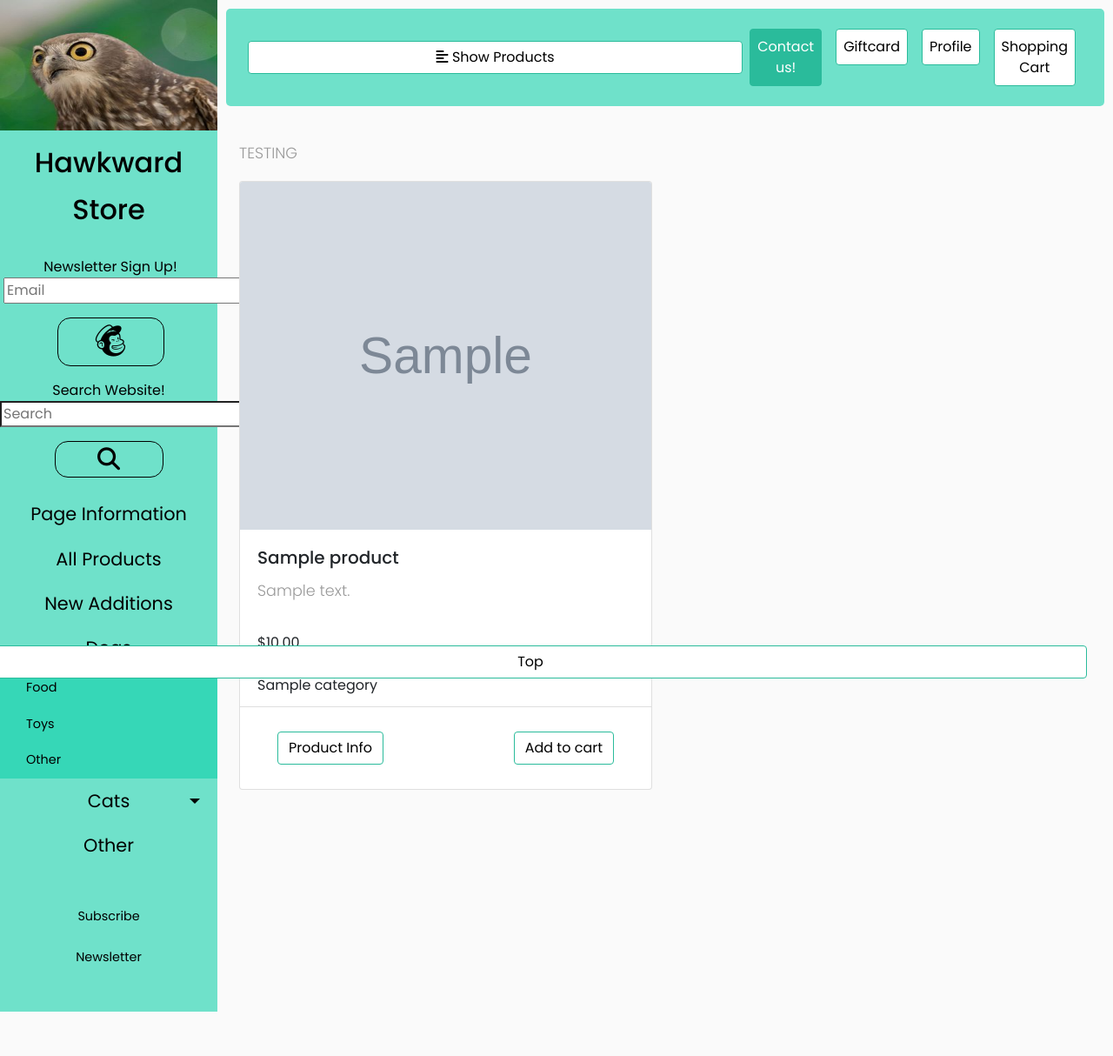
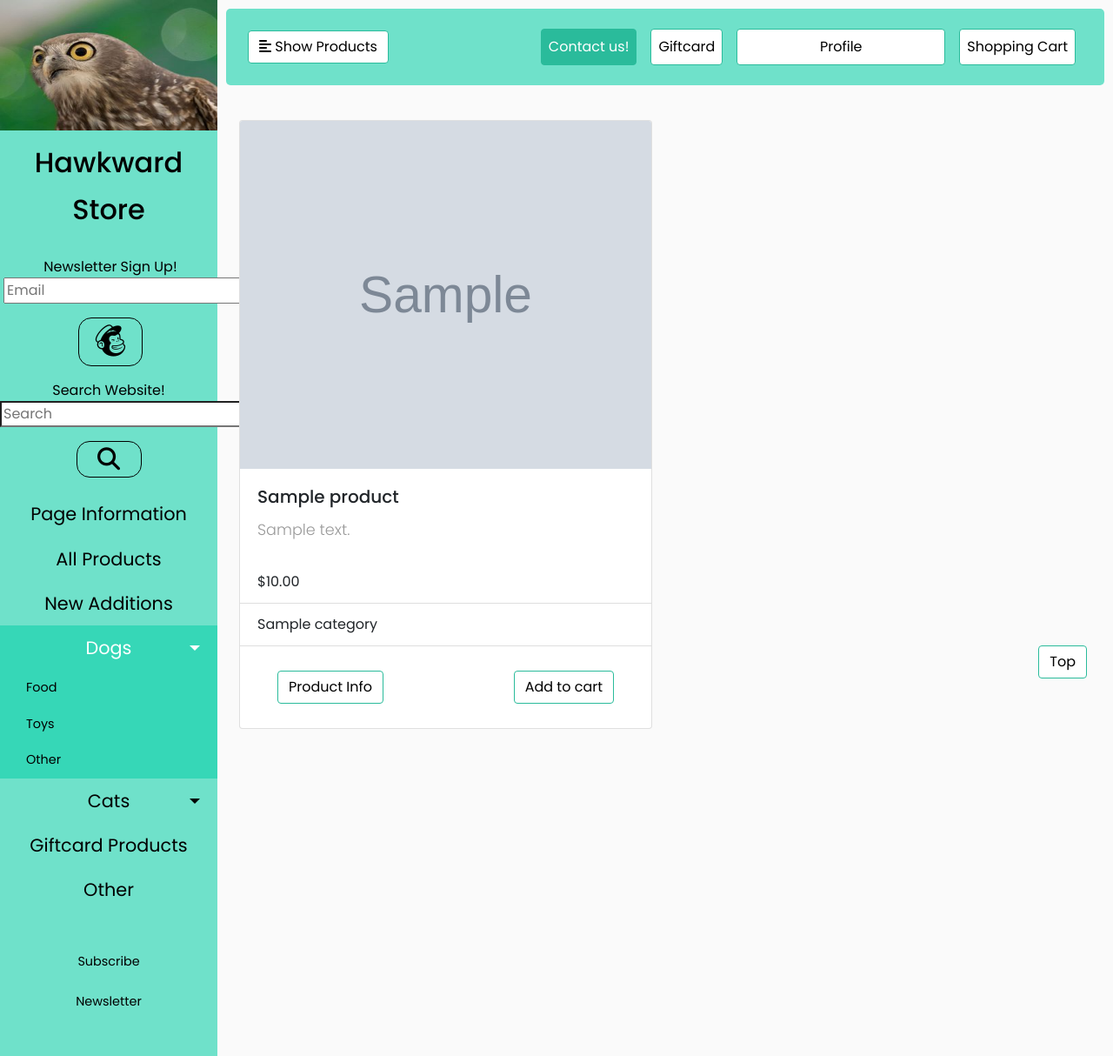
Before and after one commit to Code-Institute-Submissions/hawkward_store, a Django app: page /products/ in a window 1280 px wide, after a click on "Dogs". Shown: the whole page at 87% size. Before the commit the page ends 1163 px from the top, so only its background shows below. Run offline with Django 3.2, Linux system fonts and the light colour scheme; tables that the repository leaves empty hold one stand-in row (values such as "Sample post"); grey boxes marked "Sample" are stand-in pictures; some libraries are stand-ins or nearby versions.

Commit message:
changed active trigger and implemented it in python, added different queries in order to showcase different products. changed some button css, changed sidebar css

```diff
--- a/products/admin.py
+++ b/products/admin.py
@@ -6,6 +6,7 @@ from .models import Product, Category, Animals
 
 class ProductAdmin(admin.ModelAdmin):
     list_display = (
+        'pk',
         'sku',
         'name',
         'category',
@@ -17,12 +18,14 @@ class ProductAdmin(admin.ModelAdmin):
 
 class CategoryAdmin(admin.ModelAdmin):
     list_display = (
+        'pk',
         'friendly_name',
         'name',
     )
 
 class AnimalsAdmin(admin.ModelAdmin):
     list_display = (
+        'pk',
         'friendly_name',
         'name',
     )
--- a/products/templates/products/base.html
+++ b/products/templates/products/base.html
@@ -2,11 +2,6 @@
 {% load static %}
 {% block content %}
 <div class="container">
-    <div class="row">
-        <div class="col">
-            <p>TESTING</p>
-        </div>
-    </div>
     <div class="row">
         {% for product in products %}
         <div class="col-12 col-md-6 mb-5">
--- a/products/views.py
+++ b/products/views.py
@@ -10,7 +10,8 @@ from .forms import ProductForm, CategoryForm, AnimalsForm
 
 def products(request):
     """ Products page view """
-    products = Product.objects.all()
+    products = Product.objects.all().order_by('name')
+    active = None
     query = None
     if request.GET:
         if 'q' in request.GET:
@@ -19,15 +20,54 @@ def products(request):
                 return redirect(reverse('products'))
 
             queries = Q(name__icontains=query) | Q(
-                description__icontains=query)
+                description__icontains=query) | Q(
+                    category__name__icontains=query) | Q(
+                        animal__name__icontains=query)
             products = products.filter(queries)
+        if 'all' in request.GET:
+            active = 'all'
+            products = Product.objects.all().order_by('name')
         if 'new' in request.GET:
-                products = Product.objects.filter(price=10.00)
+            active = 'new'
+            products = Product.objects.order_by('-pk')
         if 'dog_food' in request.GET:
-                products = Product.objects.filter(price=5.99)
+            active = 'dog_food'
+            products = Product.objects.filter(
+                Q(animal__name__icontains='dog') & Q(category__name__icontains='food'))
+        if 'dog_toys' in request.GET:
+            active = 'dog_toys'
+            products = Product.objects.filter(
+                Q(animal__name__icontains='dog') & Q(category__name__icontains='toys'))
+        if 'dog_other' in request.GET:
+            active = 'dog_other'
+            products = Product.objects.filter(Q(animal__name__icontains='dog')).exclude(
+                Q(category__name__icontains='food')).exclude(Q(category__name__icontains='toys'))
+        if 'cat_food' in request.GET:
+            active = 'cat_food'
+            products = Product.objects.filter(
+                Q(animal__name__icontains='cat') & Q(category__name__icontains='food'))
+        if 'cat_toys' in request.GET:
+            active = 'cat_toys'
+            products = Product.objects.filter(
+                Q(animal__name__icontains='cat') & Q(category__name__icontains='toys'))
+        if 'cat_other' in request.GET:
+            active = 'cat_other'
+            products = Product.objects.filter(Q(animal__name__icontains='cat')).exclude(
+                Q(category__name__icontains='food')).exclude(Q(category__name__icontains='toys'))
+        if 'giftcard' in request.GET:
+            active = 'giftcard'
+            products = Product.objects.filter(has_giftcard=True)
+        if 'other' in request.GET:
+            active = 'other'
+            products = Product.objects.all().exclude(
+                Q(category__name__icontains='food')).exclude(
+                    Q(category__name__icontains='toys')).exclude(
+                        Q(animal__name__icontains='cat')).exclude(
+                            Q(animal__name__icontains='dog'))
 
     context = {
         'products': products,
+        'active': active,
     }
 
     return render(request, 'products/base.html', context)
@@ -102,6 +142,7 @@ def edit_product(request, product_id):
 
     return render(request, template, context)
 
+
 @login_required
 def delete_product(request, product_id):
     product = get_object_or_404(Product, pk=product_id)
--- a/static/css/base.css
+++ b/static/css/base.css
@@ -11,10 +11,8 @@ body {
 button, button:hover, button:focus {
   color: inherit;
   outline: none;
-  border: none;
   background-color: inherit;
   transition: all 0.3s;
-  width: 100%;
 }
 
 .buttonSidebarActive {
@@ -57,6 +55,11 @@ a, a:hover, a:focus {
   border-color: #2abb9b;
 }
 
+.btn-width, .btn-width:hover, .btn-width:focus, .btn-width:active {
+  border: none;
+  width: 100%;
+}
+
 .activeBtnNavbar, .btn-navbar:hover {
   color: #fff !important;
   background-color: #2abb9b;
@@ -94,11 +97,12 @@ a, a:hover, a:focus {
   margin-bottom: 1rem;
   padding: 0.3rem !important;
   display: inline !important;
-  width: 50%;
+  width: 30%;
 }
 
 .btn-sidebar:hover {
-  width: 50%;
+  border: 1px solid #2abb9b;
+  width: 30%;
 }
 
 #sidebar .sidebar-header {
@@ -122,7 +126,7 @@ a, a:hover, a:focus {
   background: #2abb9b;
 }
 
-#sidebar ul li.active>a, a[aria-expanded="true"], {
+#sidebar ul li.active>a, a[aria-expanded="true"] {
   color: #fff;
   background: #36d7b7;
 }
--- a/static/js/base.js
+++ b/static/js/base.js
@@ -18,13 +18,3 @@ for (var i = 0; i < navBtns.length; i++) {
         this.className += " activeBtnNavbar";
     });
 };
-
-const sidebarUl = document.getElementById("sidebarUl");
-const sideBtns = sidebarUl.getElementsByClassName("sidebarNavLink");
-for (var i = 0; i < sideBtns.length; i++) {
-    sideBtns[i].addEventListener("click", function () {
-        const current = document.getElementsByClassName("buttonSidebarActive");
-        current[0].className = current[0].className.replace(" buttonSidebarActive", "");
-        this.className += " activeBtnNavbar";
-    });
-};
--- a/templates/base.html
+++ b/templates/base.html
@@ -57,65 +57,68 @@
                     </form>
                 </li>
                 <li>
+                    <a href="#" class="text-center">Page Information</a>
+                </li>
+                <li>
                     <form method="GET" action="{% url 'products' %}">
-                        <button type="submit" name="page" class="sidebarNavLink">Page Information</button>
+                        <button type="submit" name="all" class="sidebarNavLink btn-width{% if active == 'all'%} buttonSidebarActive {% endif %}">All Products</button>
                     </form>
                 </li>
                 <li>
                     <form method="GET" action="{% url 'products' %}">
-                        <button type="submit" name="all" class="sidebarNavLink">All Products</button>
+                        <button type="submit" name="new" class="sidebarNavLink btn-width{% if active == 'new'%} buttonSidebarActive {% endif %}">New Additions</button>
                     </form>
                 </li>
                 <li>
-                    <form method="GET" action="{% url 'products' %}">
-                        <button type="submit" name="new" class="sidebarNavLink">New Additions</button>
-                    </form>
-                </li>
-                <li>
-                    <a href="#dogsSubmenu" data-toggle="collapse" aria-expanded="false"
-                        class="dropdown-toggle sidebarNavLink text-center">Dogs</a>
-                    <ul class="collapse list-unstyled" id="dogsSubmenu">
+                    <a href="#dogsSubmenu" data-toggle="collapse" aria-expanded="{% if active == 'dog_food' or active == 'dog_toys' or active == 'dog_other'%}true{% else %}false{% endif %}"
+                        class="dropdown-toggle sidebarNavLink text-center{% if active == 'dog_food' or active == 'dog_toys' or active == 'dog_other'%} buttonSidebarActive {% endif %}">Dogs</a>
+                    <ul class="collapse list-unstyled {% if active == 'dog_food' or active == 'dog_toys' or active == 'dog_other'%}show{% endif %}" id="dogsSubmenu">
                         <li>
                             <form method="GET" action="{% url 'products' %}">
-                                <button type="submit" name="dog_food" class="text-left size-text">Food</button>
+                                <button type="submit" name="dog_food" class="text-left size-text btn-width{% if active == 'dog_food'%} buttonSidebarActive {% endif %}">Food</button>
                             </form>
                         </li>
                         <li>
                             <form method="GET" action="{% url 'products' %}">
-                                <button type="submit" name="dog_toys" class="text-left">Toys</button>
+                                <button type="submit" name="dog_toys" class="text-left btn-width{% if active == 'dog_toys'%} buttonSidebarActive {% endif %}">Toys</button>
                             </form>
                         </li>
                         <li>
                             <form method="GET" action="{% url 'products' %}">
-                                <button type="submit" name="dog_other" class="text-left">Other</button>
+                                <button type="submit" name="dog_other" class="text-left btn-width{% if active == 'dog_other'%} buttonSidebarActive {% endif %}">Other</button>
                             </form>
                         </li>
                     </ul>
                 </li>
                 <li>
-                    <a href="#catsSubmenu" data-toggle="collapse" aria-expanded="false"
-                        class="dropdown-toggle sidebarNavLink text-center">Cats</a>
-                    <ul class="collapse list-unstyled" id="catsSubmenu">
+                    <a href="#catsSubmenu" data-toggle="collapse" aria-expanded="{% if active == 'cat_food' or active == 'cat_toys' or active == 'cat_other'%}true{%else%}false{% endif %}"
+                        class="dropdown-toggle sidebarNavLink text-center {% if active == 'cat_food' or active == 'cat_toys' or active == 'cat_other'%}buttonSidebarActive{% endif %}">Cats</a>
+                    <ul class="collapse list-unstyled {% if active == 'cat_food' or active == 'cat_toys' or active == 'cat_other'%}show{% endif %}" id="catsSubmenu">
                         <li>
                             <form method="GET" action="{% url 'products' %}">
-                                <button type="submit" name="cat_food" class="text-left">Food</button>
+                                <button type="submit" name="cat_food" class="text-left btn-width{% if active == 'cat_food'%} buttonSidebarActive {% endif %}">Food</button>
                             </form>
                         </li>
                         <li>
                             <form method="GET" action="{% url 'products' %}">
-                                <button type="submit" name="cat_toys" class="text-left">Toys</button>
+                                <button type="submit" name="cat_toys" class="text-left btn-width{% if active == 'cat_toys'%} buttonSidebarActive {% endif %}">Toys</button>
                             </form>
                         </li>
                         <li>
                             <form method="GET" action="{% url 'products' %}">
-                                <button type="submit" name="cat_other" class="text-left">Other</button>
+                                <button type="submit" name="cat_other" class="text-left btn-width{% if active == 'cat_other'%} buttonSidebarActive {% endif %}">Other</button>
                             </form>
                         </li>
                     </ul>
                 </li>
                 <li>
                     <form method="GET" action="{% url 'products' %}">
-                        <button type="submit" name="other" class="sidebarNavLink">Other</button>
+                        <button type="submit" name="giftcard" class="sidebarNavLink btn-width{% if active == 'giftcard'%} buttonSidebarActive {% endif %}">Giftcard Products</button>
+                    </form>
+                </li>
+                <li>
+                    <form method="GET" action="{% url 'products' %}">
+                        <button type="submit" name="other" class="sidebarNavLink btn-width{% if active == 'other'%} buttonSidebarActive {% endif %}">Other</button>
                     </form>
                 </li>
             </ul>
@@ -156,7 +159,7 @@
                             </li>
                             <li class="nav-item mx-2 my-2">
                                 <a href="#profile" class="nav-link btn btn-navbar" data-toggle="collapse"
-                                    aria-expanded="false" class="dropdown-toggle">Profile</a>
+                                    aria-expanded="false" class="dropdown-toggle" style="min-width: 15rem;">Profile</a>
                                 <ul class="collapse list-unstyled" id="profile">
                                     {% if request.user.is_authenticated %}
                                     {% if request.user.is_superuser %}
```
